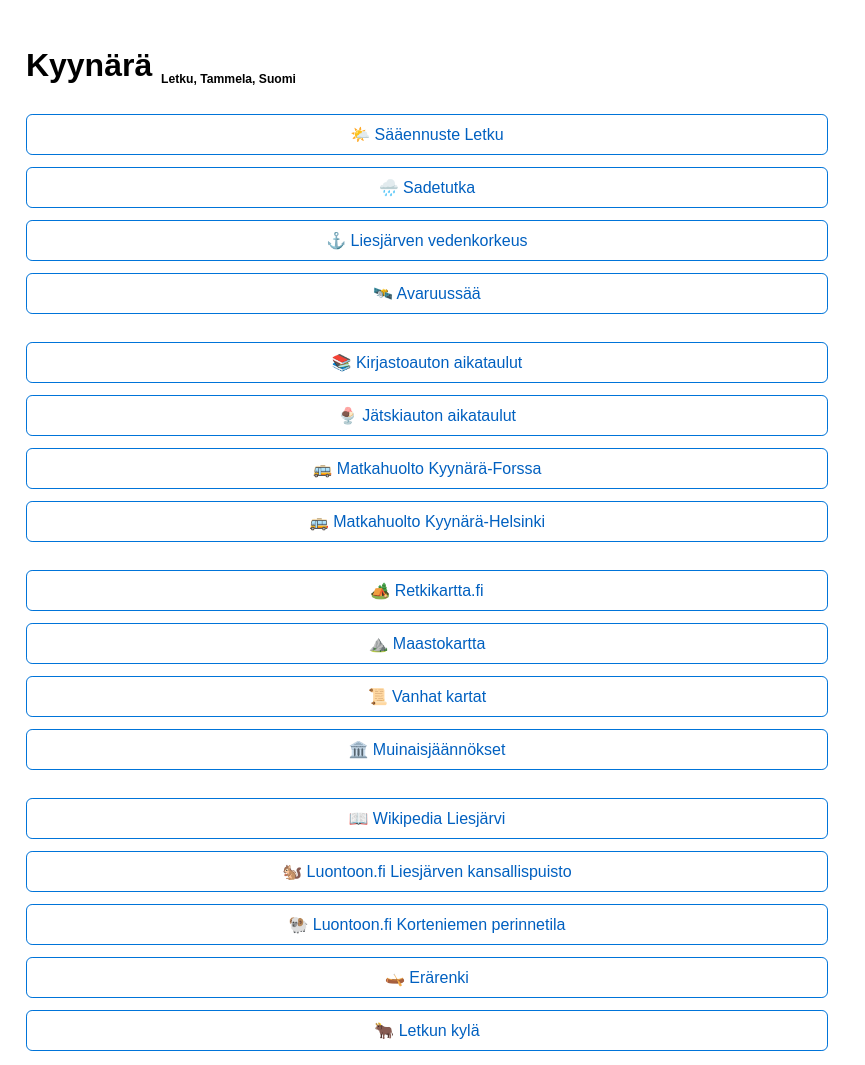
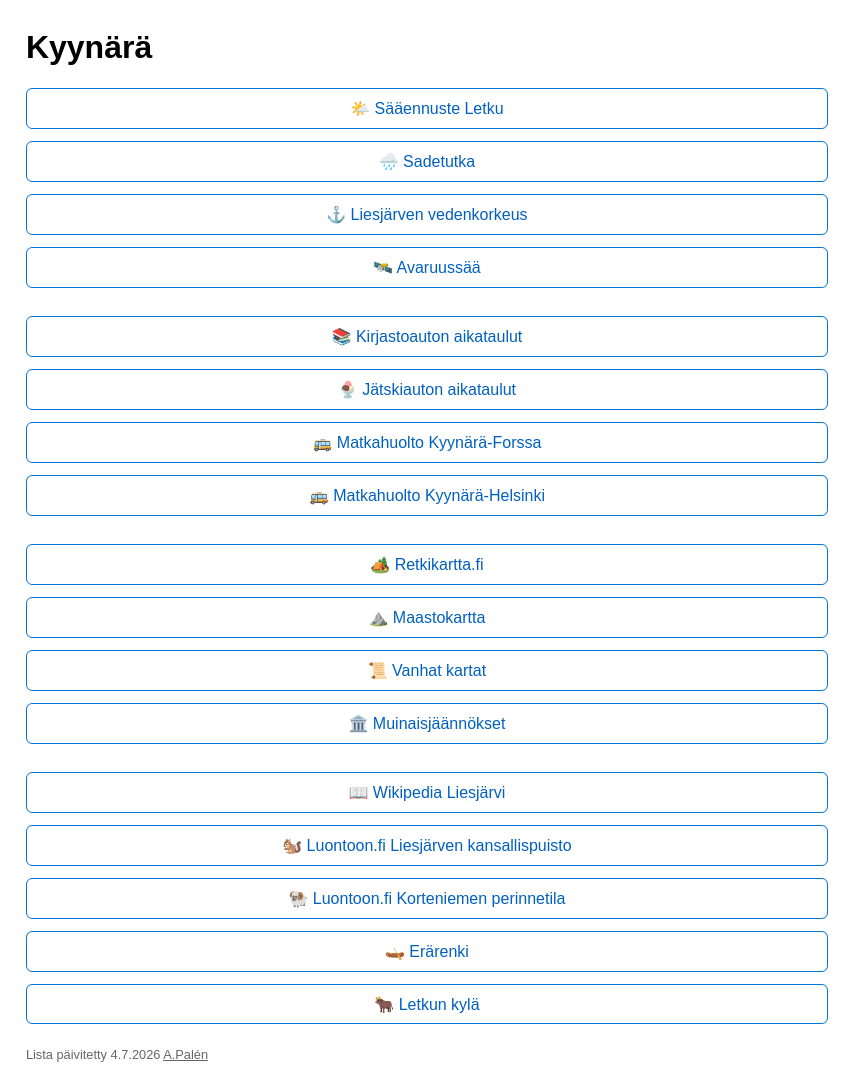
Before and after one commit to axelpale/kyynara, a plain HTML site: page index.html in a window 1280 px wide. Shown: the top 1065 px of the page, without its empty margins (0-865 px from the left). Drawn offline with Linux system fonts and the light colour scheme.

Commit message:
simplify h1 title

```diff
--- a/index.html
+++ b/index.html
@@ -15,8 +15,9 @@
       font-family: sans-serif;
     }
 
-    h1 sub {
-      font-size: 0.38em;
+    h1 {
+      margin-top: 0.1em;
+      margin-bottom: 0.5em;
     }
 
     .content {
@@ -61,7 +62,6 @@
   <div id="content" class="content">
     <h1>
       Kyynärä
-      <sub>Letku, Tammela, Suomi</sub>
     </h1>
     <p>
       <a class="button" href="https://ilmatieteenlaitos.fi/saa/tammela/letku">🌤️ Sääennuste Letku</a><br>
```
